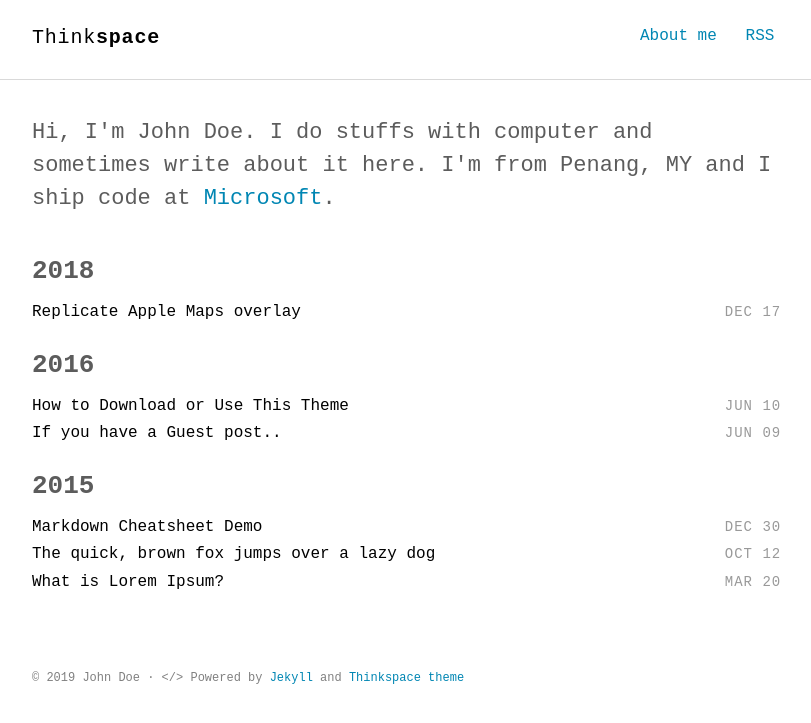
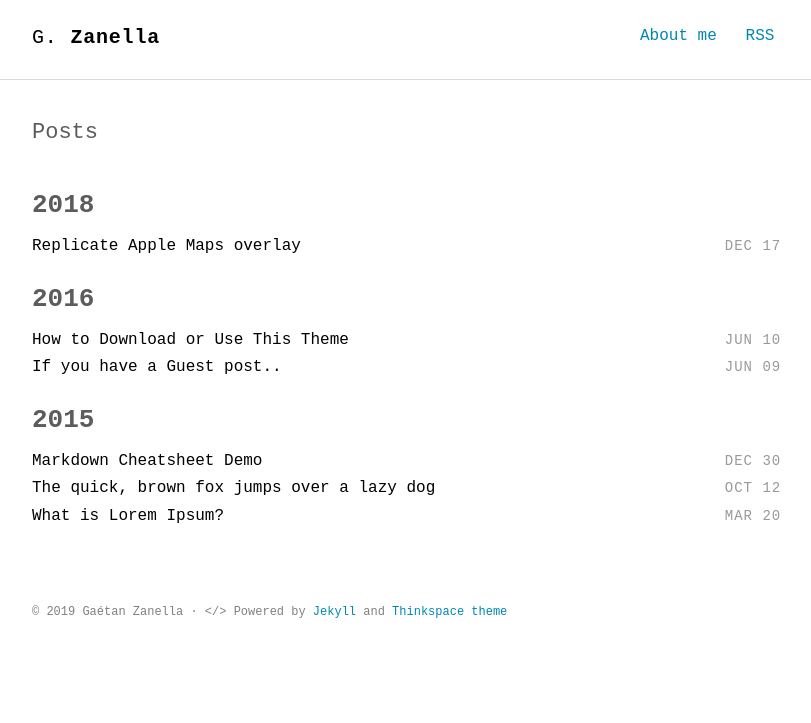
Before and after one commit to gaetanzanella/gaetanzanella.github.io, a Jekyll site: the page built from index.html, in a window 1280 px wide. Shown: the top 723 px of the page, without its empty margins (232-1043 px from the left). Built offline with Jekyll 4.4.1, drawn with Linux system fonts in a browser that asks for light colours; some web fonts are replaced.

Commit message:
project setup

```diff
--- a/_config.yml
+++ b/_config.yml
@@ -1,9 +1,9 @@
 # Site settings
-title_left    : "Think"
-title_right   : "space" # default: ""
-description   : "Minimalist Jekyll theme for technical writing blog."
-keywords      : "Jekyll, theme, free, download, SEO, blog, web, minimalist, thinkspace"
-url           : https://heiswayi.github.io/thinkspace # site url
+title_left    : "G."
+title_right   : " Zanella" # default: ""
+description   : "Gaétan Zanella's blog."
+keywords      : "gaetan, zanella, ios, uikit"
+url           : https://gaetanzanella.github.io/ # site url
 baseurl       : "" # apply repo name like "/myproject" if used under gh-pages branch, else (under master branch) just leave empty/blank
 cover         : "" # image uri like logo/cover image for site seo
 
@@ -28,7 +28,7 @@ sass:
 
 # Author settings
 author:
-  name     : "John Doe"
+  name     : "Gaétan Zanella"
 
 plugins:
   - jekyll-sitemap
--- a/_includes/intro.html
+++ b/_includes/intro.html
@@ -1,5 +1,5 @@
 <section class="intro">
   <div class="container">
-    <p class="lead">Hi, I'm John Doe. I do stuffs with computer and sometimes write about it here. I'm from Penang, MY and I ship code at <a href="#">Microsoft</a>.</p>
+    <p class="lead">Posts</p>
   </div>
 </section>
```
Also changed, not shown: about.md (+1 -1 lines).
